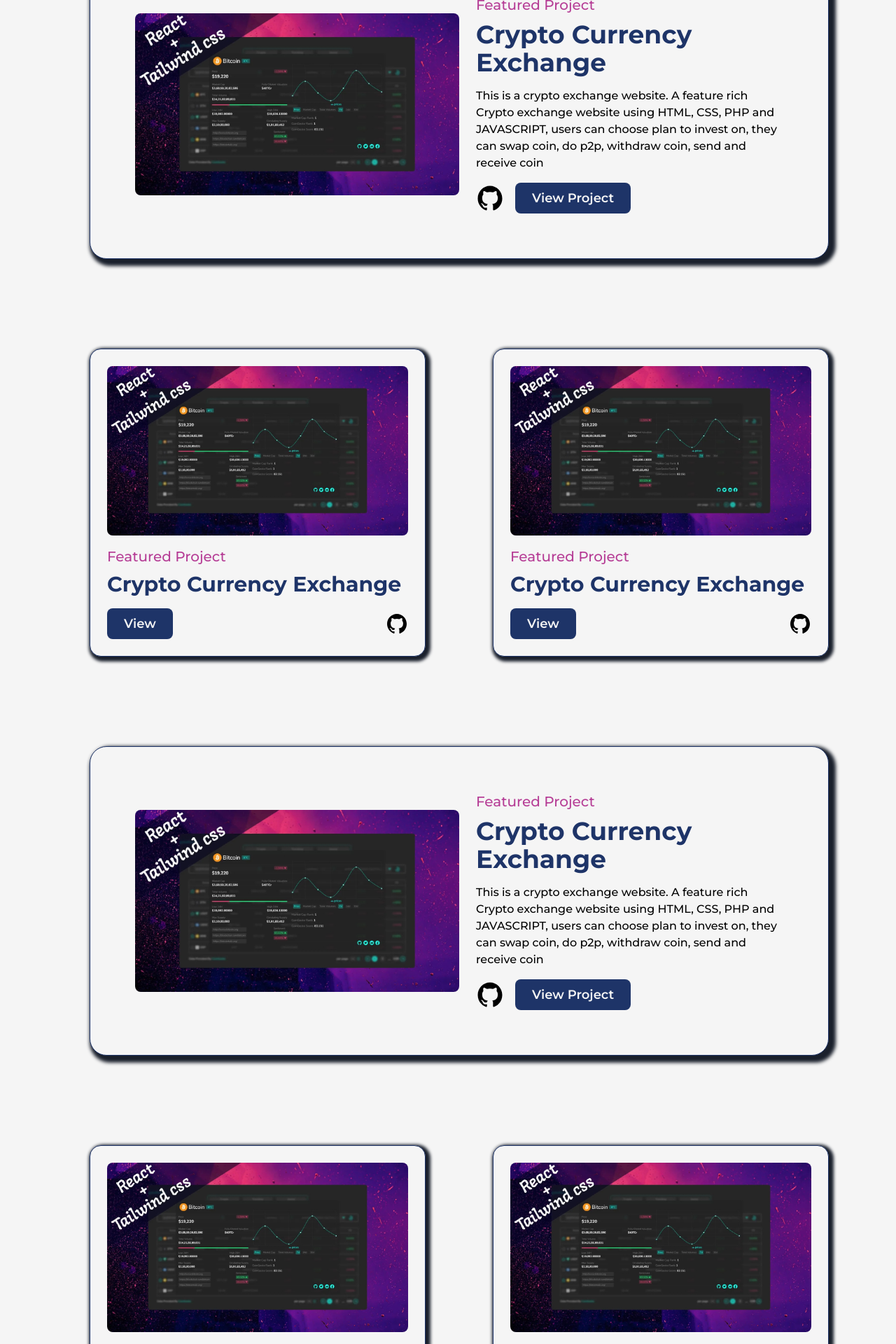
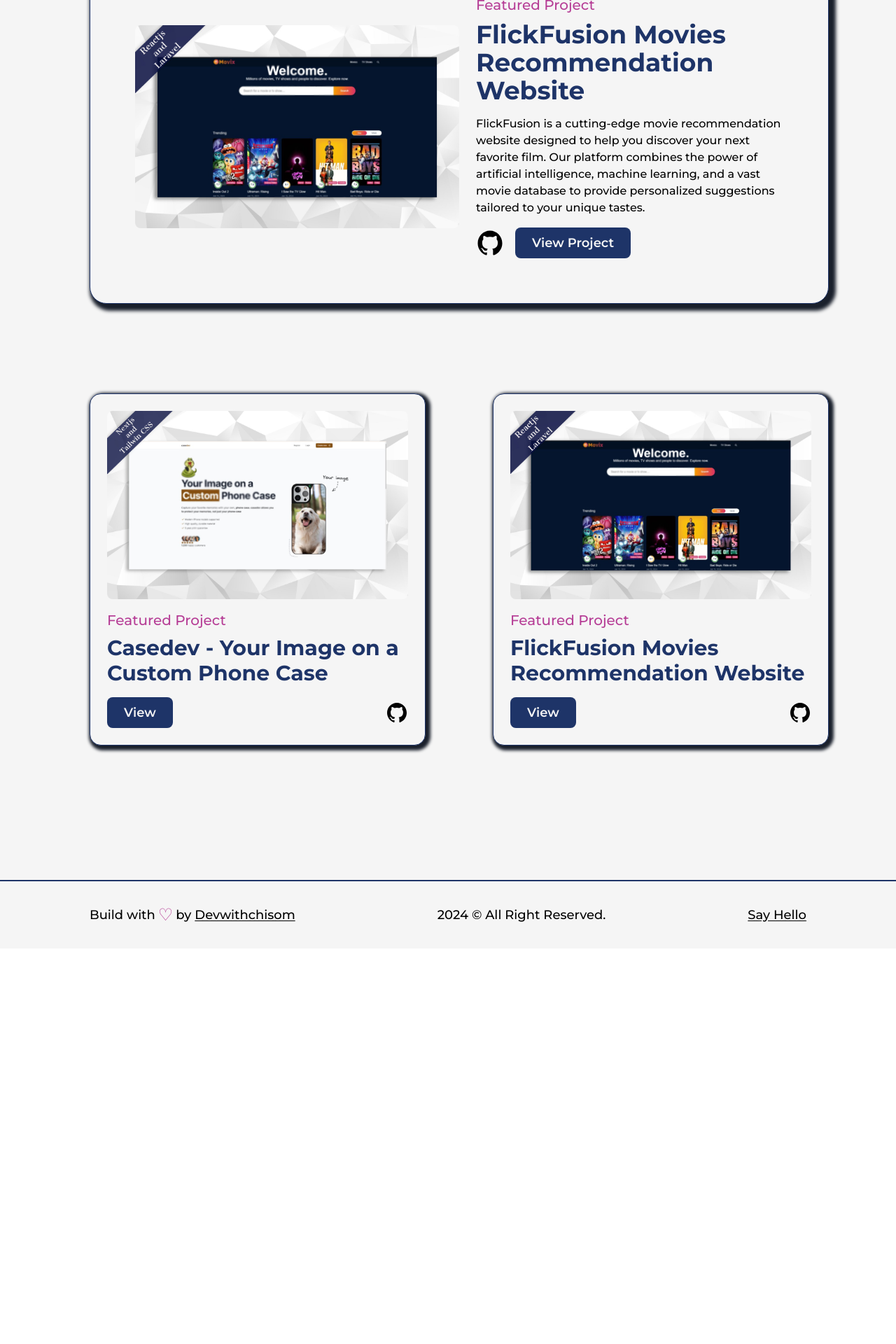
Before and after one commit to Joachimchisom1/devwithchisom, a Next.js app: page /projects in a window 1280 px wide. Shown: the part 600-2520 px from the top of the page at 70% size. After the commit the page ends 1955 px from the top, so only its background shows below. Built offline with nearby package versions, Linux system fonts and the light colour scheme.

Commit message:
updated my project image and discriptions

```diff
--- a/src/pages/projects.js
+++ b/src/pages/projects.js
@@ -5,7 +5,10 @@ import Head from 'next/head'
 import Image from 'next/image'
 import Link from 'next/link'
 import React from 'react'
-import Img1 from '../../public/images/projects/crypto-screener-cover-image.jpg'
+import Img1 from '../../public/images/projects/project1.jpg'
+import Img2 from '../../public/images/projects/project2.jpg'
+// import Img3 from '../../public/images/projects/crypto-screener-cover-image.jpg'
+// import Img4 from '../../public/images/projects/crypto-screener-cover-image.jpg'
 import { motion } from 'framer-motion'
 import TransitionEffect from '@/components/TransitionEffect'
 
@@ -158,12 +161,24 @@ const projects = () => {
           >
             <div className="col-span-12">
               <FeaturedProject
-                title="Crypto Currency Exchange"
+                title="FlickFusion Movies Recommendation  Website"
                 img={Img1}
-                summary="This is a crypto exchange website.
-                A feature rich Crypto exchange website using HTML, CSS, PHP
-                and JAVASCRIPT, users can choose plan to invest on,
-                 they can swap coin, do p2p, withdraw coin, send and receive coin"
+                summary="FlickFusion is a cutting-edge movie recommendation website designed to help you discover your next favorite film.
+                Our platform combines the power of artificial intelligence,
+                machine learning, and a vast movie database to provide
+                personalized suggestions tailored to your unique tastes.
+"
+                link="https://moviix-plum.vercel.app/"
+                github="/"
+                type="Featured Project"
+              />
+            </div>
+            <div className="col-span-6 sm:col-span-12">
+              <Project
+                title="Casedev - Your Image on a Custom Phone Case"
+                img={Img2}
+                summary="with Casedaev, you and Capture your favorite memories with your own, phone case.
+                casedev allows you to protect your memories, not just your phone case."
                 link="/"
                 github="/"
                 type="Featured Project"
@@ -171,65 +186,13 @@ const projects = () => {
             </div>
             <div className="col-span-6 sm:col-span-12">
               <Project
-                title="Crypto Currency Exchange"
+                title="FlickFusion Movies Recommendation  Website"
                 img={Img1}
-                summary="This is a crypto exchange website.
-                A feature rich Crypto exchange website using HTML, CSS, PHP
-                and JAVASCRIPT, users can choose plan to invest on,
-                 they can swap coin, do p2p, withdraw coin, send and receive coin"
-                link="/"
-                github="/"
-                type="Featured Project"
-              />
-            </div>
-            <div className="col-span-6 sm:col-span-12">
-              <Project
-                title="Crypto Currency Exchange"
-                img={Img1}
-                summary="This is a crypto exchange website.
-                A feature rich Crypto exchange website using HTML, CSS, PHP
-                and JAVASCRIPT, users can choose plan to invest on,
-                 they can swap coin, do p2p, withdraw coin, send and receive coin"
-                link="/"
-                github="/"
-                type="Featured Project"
-              />
-            </div>
-            <div className="col-span-12">
-              <FeaturedProject
-                title="Crypto Currency Exchange"
-                img={Img1}
-                summary="This is a crypto exchange website.
-                A feature rich Crypto exchange website using HTML, CSS, PHP
-                and JAVASCRIPT, users can choose plan to invest on,
-                 they can swap coin, do p2p, withdraw coin, send and receive coin"
-                link="/"
-                github="/"
-                type="Featured Project"
-              />
-            </div>
-            <div className="col-span-6 sm:col-span-12">
-              <Project
-                title="Crypto Currency Exchange"
-                img={Img1}
-                summary="This is a crypto exchange website.
-                A feature rich Crypto exchange website using HTML, CSS, PHP
-                and JAVASCRIPT, users can choose plan to invest on,
-                 they can swap coin, do p2p, withdraw coin, send and receive coin"
-                link="/"
-                github="/"
-                type="Featured Project"
-              />
-            </div>
-            <div className="col-span-6 sm:col-span-12">
-              <Project
-                title="Crypto Currency Exchange"
-                img={Img1}
-                summary="This is a crypto exchange website.
-                A feature rich Crypto exchange website using HTML, CSS, PHP
-                and JAVASCRIPT, users can choose plan to invest on,
-                 they can swap coin, do p2p, withdraw coin, send and receive coin"
-                link="/"
+                summary="FlickFusion is a cutting-edge movie recommendation website designed to help you discover your next favorite film.
+                Our platform combines the power of artificial intelligence,
+                machine learning, and a vast movie database to provide
+                personalized suggestions tailored to your unique tastes."
+                link="https://moviix-plum.vercel.app/"
                 github="/"
                 type="Featured Project"
               />
```
Also changed, not shown: public/images/projects/project1.jpg (added), public/images/projects/project2.jpg (added).
